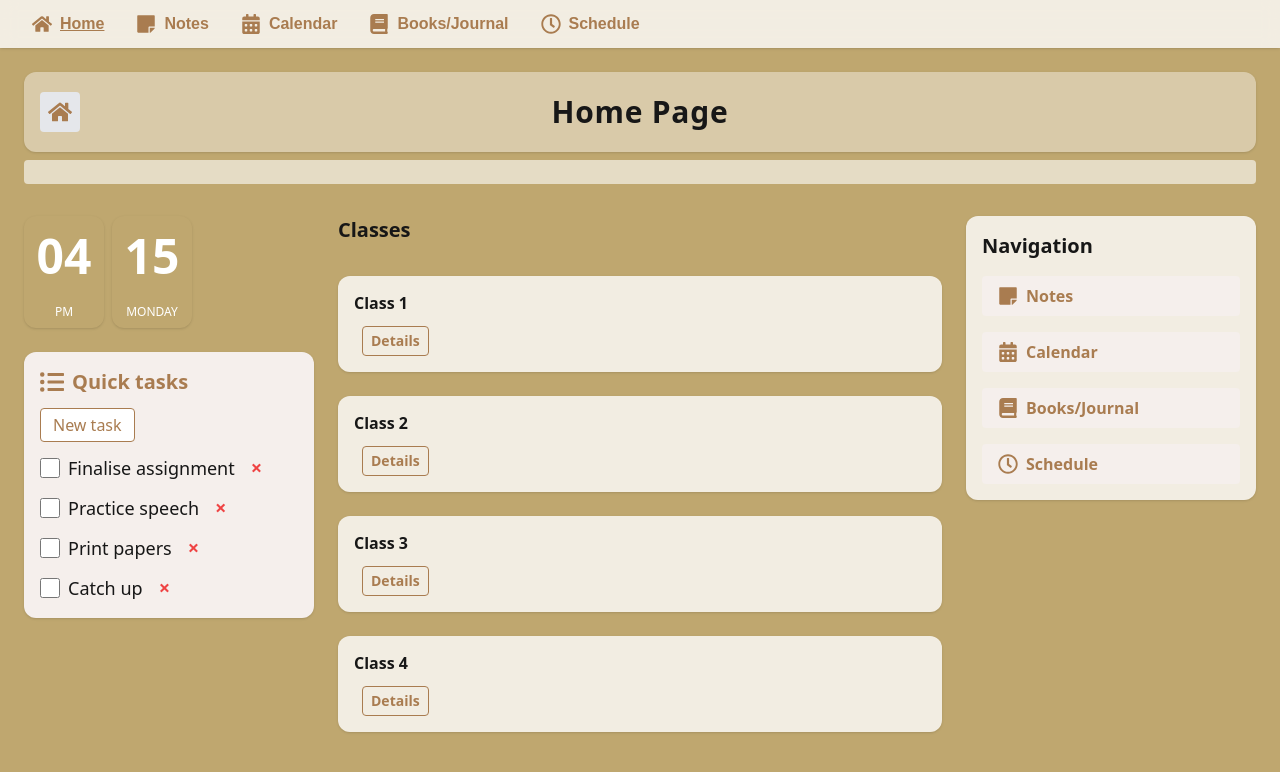
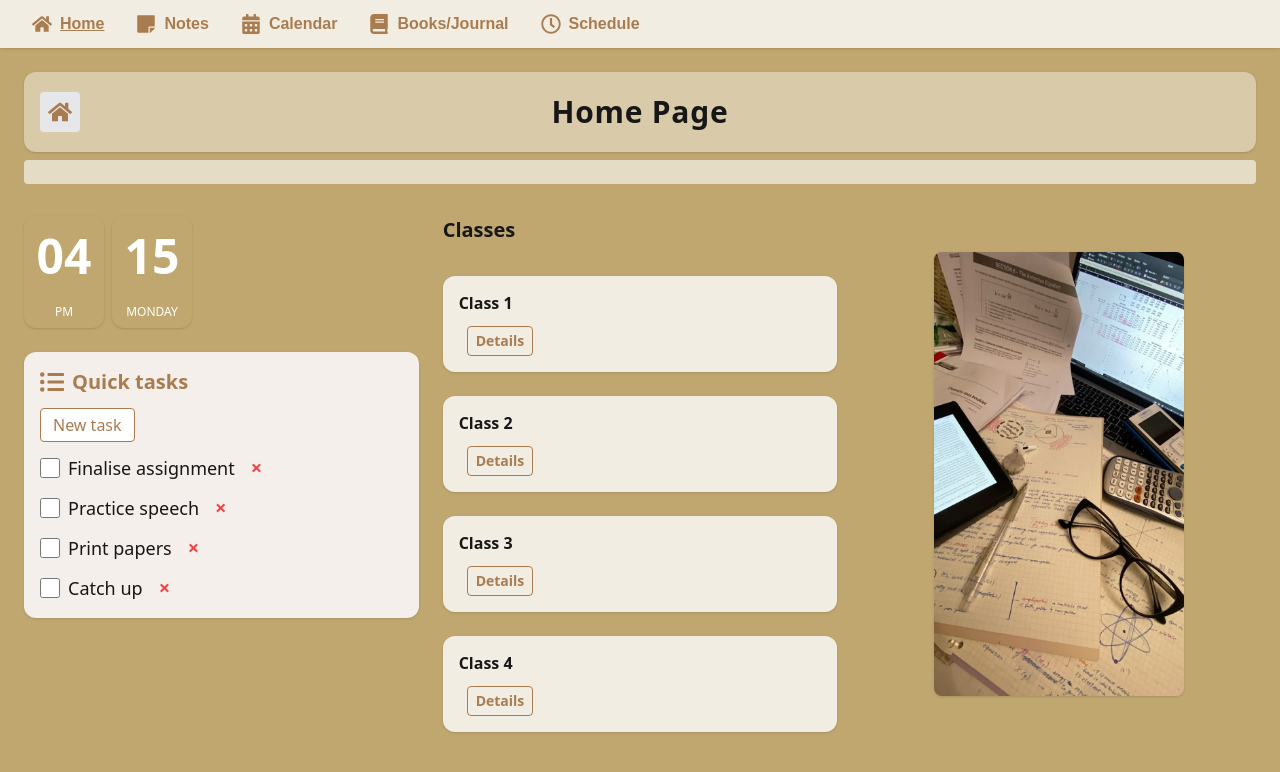
Before and after one commit to meghanav22/Final-Project, a Next.js app: page / in a window 1280 px wide. Shown: the top 772 px of the page. Built offline with nearby package versions, Linux system fonts and the light colour scheme.

Commit message:
added image to homepage

```diff
--- a/app/page.tsx
+++ b/app/page.tsx
@@ -3,6 +3,7 @@
 import React, { useState, useEffect } from "react";
 import { FaListUl, FaStickyNote, FaCalendarAlt, FaBook, FaRegClock, FaHome } from "react-icons/fa";
 import Link from "next/link";
+import Image from "next/image";
 
 function getTimeParts() {
   const now = new Date();
@@ -122,7 +123,7 @@ export default function Home() {
         <div className="w-full h-6 bg-white/60 rounded mb-2" /> {/* Search bar placeholder */}
       </header>
 
-      <div className="grid grid-cols-4 gap-6">
+      <div className="grid grid-cols-3 gap-6">
         {/* Left Column */}
         <div className="col-span-1 flex flex-col gap-6">
           {/* Time + Date */}
@@ -187,7 +188,7 @@ export default function Home() {
         </div>
 
         {/* Center Column - Classes */}
-        <div className="col-span-2 flex flex-col gap-6">
+        <div className="col-span-1 flex flex-col gap-6">
           <span className="font-semibold text-xl mb-2">Classes</span>
           {classNames.map((name, idx) => (
             <div
@@ -243,45 +244,16 @@ export default function Home() {
           ))}
         </div>
 
-        {/* Right Column - Navigation Bar */}
-        <div className="col-span-1 flex flex-col gap-6">
-          <section className="bg-white/80 rounded-xl p-4 shadow">
-            <span className="font-semibold text-xl mb-4 block">Navigation</span>
-            <ul className="space-y-4">
-              <li>
-                <Link href="/notes">
-                  <button className="w-full text-left px-4 py-2 rounded bg-[#f5efec] text-[#a97c50] font-semibold hover:bg-[#f7e8d7] transition flex items-center gap-2">
-                    <FaStickyNote className="text-xl" />
-                    Notes
-                  </button>
-                </Link>
-              </li>
-              <li>
-                <Link href="/calendar">
-                  <button className="w-full text-left px-4 py-2 rounded bg-[#f5efec] text-[#a97c50] font-semibold hover:bg-[#f7e8d7] transition flex items-center gap-2">
-                    <FaCalendarAlt className="text-xl" />
-                    Calendar
-                  </button>
-                </Link>
-              </li>
-              <li>
-                <Link href="/books-journal">
-                  <button className="w-full text-left px-4 py-2 rounded bg-[#f5efec] text-[#a97c50] font-semibold hover:bg-[#f7e8d7] transition flex items-center gap-2">
-                    <FaBook className="text-xl" />
-                    Books/Journal
-                  </button>
-                </Link>
-              </li>
-              <li>
-                <Link href="/schedule">
-                  <button className="w-full text-left px-4 py-2 rounded bg-[#f5efec] text-[#a97c50] font-semibold hover:bg-[#f7e8d7] transition flex items-center gap-2">
-                    <FaRegClock className="text-xl" />
-                    Schedule
-                  </button>
-                </Link>
-              </li>
-            </ul>
-          </section>
+        {/* Right Column - Image */}
+        <div className="col-span-1 flex flex-col gap-6 justify-center items-center">
+          <Image
+            src="/study-desk.jpg"
+            alt="Study desk with notes, calculator, and laptop"
+            width={250}
+            height={80}
+            className="rounded-lg shadow"
+            priority
+          />
         </div>
       </div>
 
```
Also changed, not shown: public/study-desk.jpg (added).
